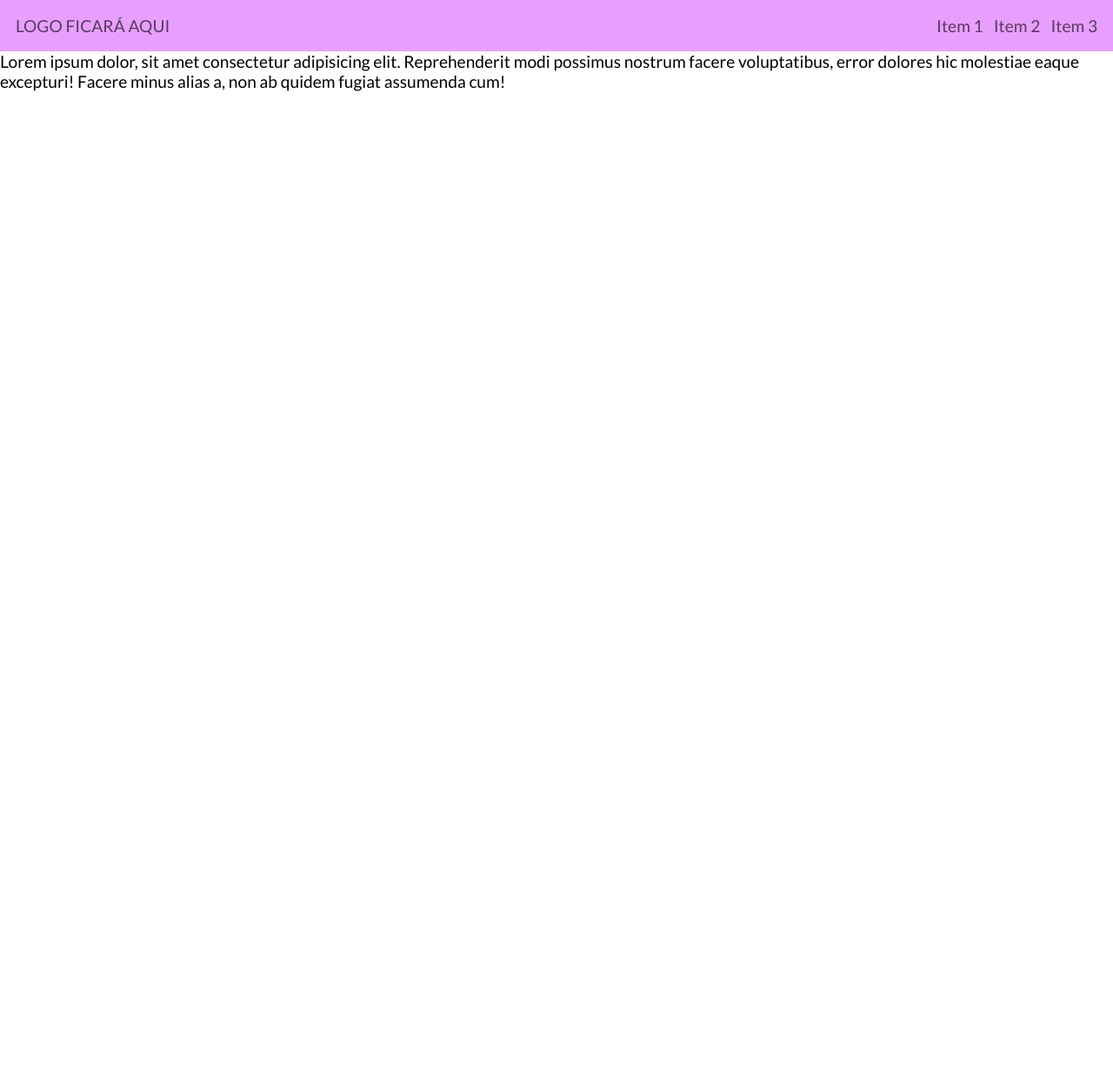
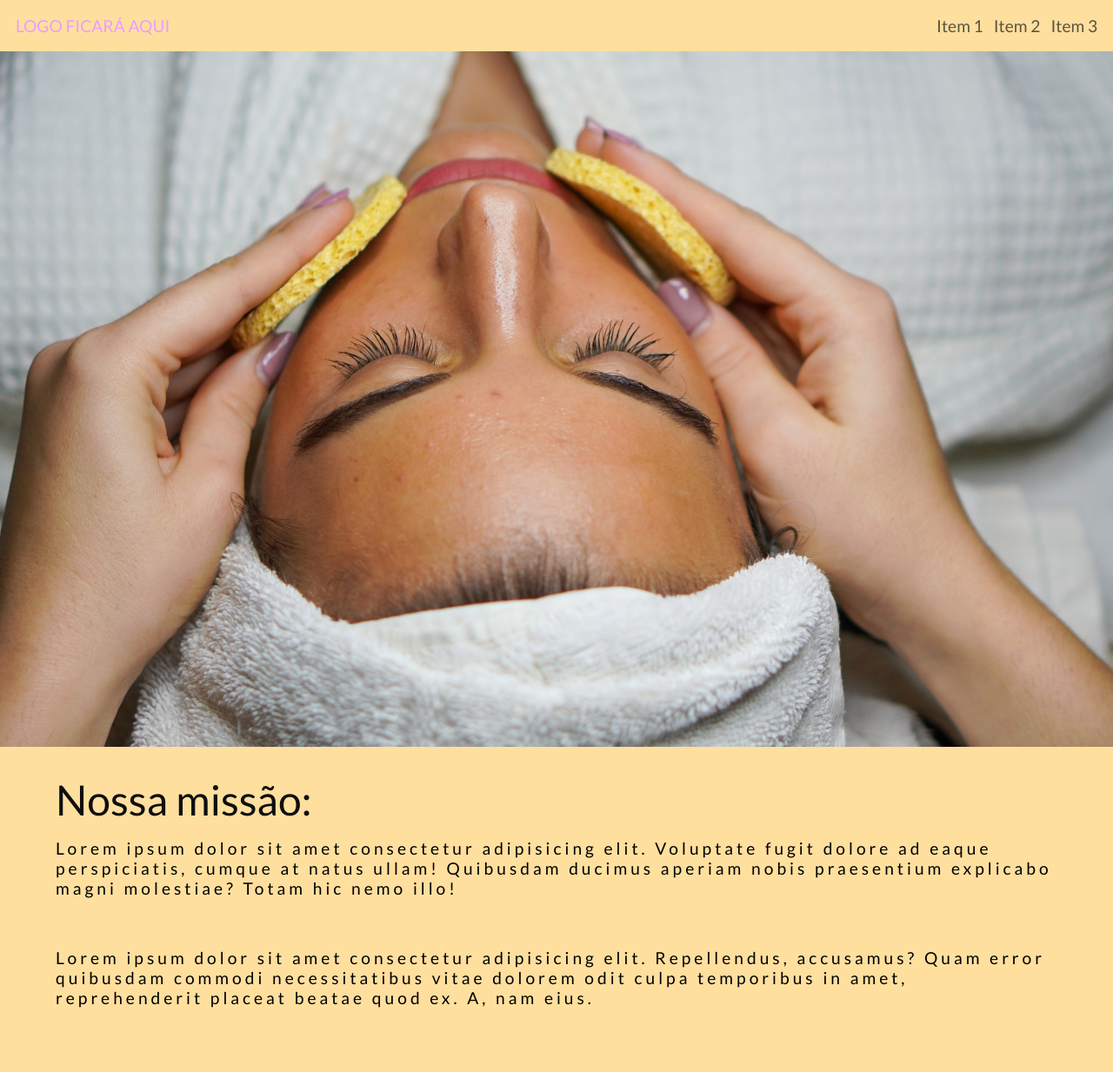
Before and after one commit to AndreSanLopes/estetica_patricia-dias, a plain HTML site: page index.html in a window 1280 px wide. Shown: the whole page at 87% size. Before the commit the page ends 800 px from the top, so only its background shows below. Drawn offline with nearby package versions, Linux system fonts and the light colour scheme.

Commit message:
Parallax - 09/03
- main editado;
- sections add;
- assets > img.

```diff
--- a/index.html
+++ b/index.html
@@ -5,7 +5,7 @@
     <meta charset="UTF-8">
     <!--SEO on Page-->
     <meta name="description" content="Estética Avançada - Patrícia Dias">
-    <meta name="keywords" content=", ">
+    <meta name="keywords" content="estética, clínica de estética, beleza, dermatologia, estética avançada, enfermagem">
     <meta name="author" content="André Santana">
     <meta http-equiv="X-UA-Compatible" content="IE=edge">
     <meta name="viewport" content="width=device-width, initial-scale=1.0">
@@ -21,18 +21,18 @@
         <!--CABEÇALHO-->
         <header id="cab">
             <!--LOGO-->
-        <a href="">LOGO FICARÁ AQUI</a>
+            <a href="" id="logoIcon">LOGO FICARÁ AQUI</a>
             <!--MENU SUPERIOR-->
             <nav>
                 <ul id="barra_sup" onmouseout="opaco()">
                     <li>
-                    <a href="" id="item1" onmouseover="grifar()">Item 1</a>
+                        <!--ÍCONE VAU AQUI--><a href="" id="item1" onmouseover="grifar()">Item 1</a>
                     </li>
                     <li>
-                    <a href="" id="item2" onmouseover="grifar2()">Item 2</a>
+                        <!--ÍCONE VAU AQUI--><a href="" id="item2" onmouseover="grifar2()">Item 2</a>
                     </li>
                     <li>
-                    <a href="" id="item3" onmouseover="grifar3()">Item 3</a>
+                        <!--ÍCONE VAU AQUI--><a href="" id="item3" onmouseover="grifar3()">Item 3</a>
                     </li>
                 </ul>
             </nav>
@@ -40,9 +40,20 @@
 
         <!--CORPO-->
         <main id="ambiente">
-        <p id="escreve">Lorem ipsum dolor, sit amet consectetur adipisicing elit. Reprehenderit modi possimus nostrum
-            facere voluptatibus, error dolores hic molestiae eaque excepturi! Facere minus alias a, non ab quidem fugiat
-            assumenda cum!</p>
+            <!--
+                TÍTULO VAI AQUI (oculto)
+                <h1>Agendamento fácil e simples</h1>
+            -->
+            <section class="image int parallax">
+
+            </section>
+
+            <section class="image txt">
+                <h3 onmouseover="espac()">Nossa missão: </h3>
+                <p>Lorem ipsum dolor sit amet consectetur adipisicing elit. Voluptate fugit dolore ad eaque perspiciatis, cumque at natus ullam! Quibusdam ducimus aperiam nobis praesentium explicabo magni molestiae? Totam hic nemo illo!</p>
+
+                <p>Lorem ipsum dolor sit amet consectetur adipisicing elit. Repellendus, accusamus? Quam error quibusdam commodi necessitatibus vitae dolorem odit culpa temporibus in amet, reprehenderit placeat beatae quod ex. A, nam eius.</p>
+            </section>
         </main>
 
         <!--RODAPÉ-->
--- a/main.js
+++ b/main.js
@@ -6,19 +6,35 @@ var opcao1 = document.querySelector("a#item1")
 var opcao2 = document.querySelector("a#item2")
 var opcao3 = document.querySelector("a#item3")
 
+var titH3 = document.querySelector("h3#titTxt")
+
+function espac() {
+    var espacamento = `
+    .image h3:hover{
+        letter-spacing: -0.5vh;
+        transition-duration: 0.2s;
+    }
+    ` //NOVOS PARÂMETROS CSS
+
+    var novoStyle = document.createElement("style") //var CRIA A TAG style
+    novoStyle.innerText = espacamento //OS PARÂMETROS PASSADOS PELA VARIÁVEL espacamento ENTRAM NA VARIÁVEL novoStyle
+    document.head.appendChild(novoStyle)//novoStyle PASSA A FAZER PARTE DO head
+
+}
+
 function grifar() {
     opcao1.style.color = '#0e0e0e'
 }
 
-function grifar2(){
+function grifar2() {
     opcao2.style.color = '#0e0e0e'
 }
 
-function grifar3(){
+function grifar3() {
     opcao3.style.color = '#0e0e0e'
 }
 
-function opaco(){
+function opaco() {
     opcao1.style.color = '#0e0e0eab'
     opcao2.style.color = '#0e0e0eab'
     opcao3.style.color = '#0e0e0eab'
--- a/style.css
+++ b/style.css
@@ -5,6 +5,19 @@ FONTES: Lato, Roboto
 
 @import url(https://fonts.googleapis.com/css?family=Lato);
 
+/*
+VARIÁVEIS:
+*/
+:root {
+    --texto-default: #0e0e0e;
+    --texto-opaco: #0e0e0eab;
+    --fundo-claro: #e89eff;
+    --fundo-claro-bege: #FFDF9E;
+}
+
+/*
+DEFINIÇÕES GLOBAIS
+*/
 * {
     margin: 0;
     padding: 0;
@@ -19,15 +32,6 @@ FONTES: Lato, Roboto
     padding: 0;
 }
 
-/*
-VARIÁVEIS:
-*/
-:root{
-    --texto-default: #0e0e0e;
-    --texto-opaco: #0e0e0eab;
-    --fundo-claro: #e89eff;
-}
-
 html,
 body {
     width: 100vw;
@@ -36,24 +40,56 @@ body {
     -webkit-font-smoothing: antialiased;
 }
 
-body{
+body {
     font-size: 1.2rem;
     font-family: Lato, Roboto;
+    word-wrap: break-word;
 }
 
-ul, li{
+ul,
+li {
     list-style: none;
 }
 
-a{
+a {
     text-decoration: none;
     color: var(--texto-opaco);
 }
 
+img {
+    max-width: 100%;
+}
+
+h1 {
+    font-size: 64px;
+}
+
+h2 {
+    font-size: 56px;
+    text-transform: uppercase;
+}
+
+h3 {
+    font-size: 48px;
+    font-weight: lighter;
+}
+
+/*
+container
+#container{
+    min-height: 100vh;
+    display: flex;
+    flex-direction: row;
+    flex-wrap: wrap;
+    align-items: flex-start;
+}
+*/
+
 /*
 header
 */
-#cab{
+#cab {
+    min-width: 100vw;
     display: flex;
     flex-wrap: wrap;
     flex-direction: row;
@@ -61,30 +97,88 @@ header
     justify-content: space-between;
 
     padding: 1.4%;
-    background-color: var(--fundo-claro);
+    background-color: var(--fundo-claro-bege);
+}
+
+#logoIcon{
+    color: var(--fundo-claro)
 }
 
 /*
 nav
 */
-#barra_sup{
+#barra_sup {
     display: flex;
     flex-wrap: wrap;
     flex-direction: row;
     align-items: center;
 }
 
-#barra_sup li{
+#barra_sup li {
     margin-left: 12px;
 }
 
-#barra_sup li a{
+#barra_sup li a {
     display: block;
 }
 
 /*
 main
 */
+main {
+    display: block;
+
+}
+
+/*
+section
+*/
+.image {
+    width: 100%;
+    margin: 0 auto;
+}
+
+section.image.int{
+    display: flex;
+    flex-direction: column;
+    justify-content: center;
+    height: 100vh !important;
+    position: relative;
+    overflow: hidden;
+    background-position: 65% 35%;
+    background-repeat: no-repeat;
+    background-attachment: fixed;
+    background-size: cover;
+    -webkit-background-size: cover;
+    -moz-background-size: cover;
+    -o-background-size: cover;
+}
+
+section.image.int.parallax{
+    background-image: url(assets/img/estetica_trat.jpg);
+}
+
+/*
+DEFINE TEXTOS ENTRE O PARALLAX
+*/
+section.image.txt {
+    background-color: var(--fundo-claro-bege);
+    padding-left: 5%;
+    padding-right: 5%;
+    padding-top: 16px;
+    padding-bottom: 16px;
+}
+
+section.image h3 {
+    color: var(--texto-default);
+    margin-top: 16px;
+    margin-bottom: 16px;
+}
+
+section p {
+    letter-spacing: 0.5vh;
+    margin-bottom: 5%;
+}
 
 /*
 footer
```
Also changed, not shown: assets/img/estetica_trat.jpg (added). Lines whose indentation alone changed are shown as unchanged.
